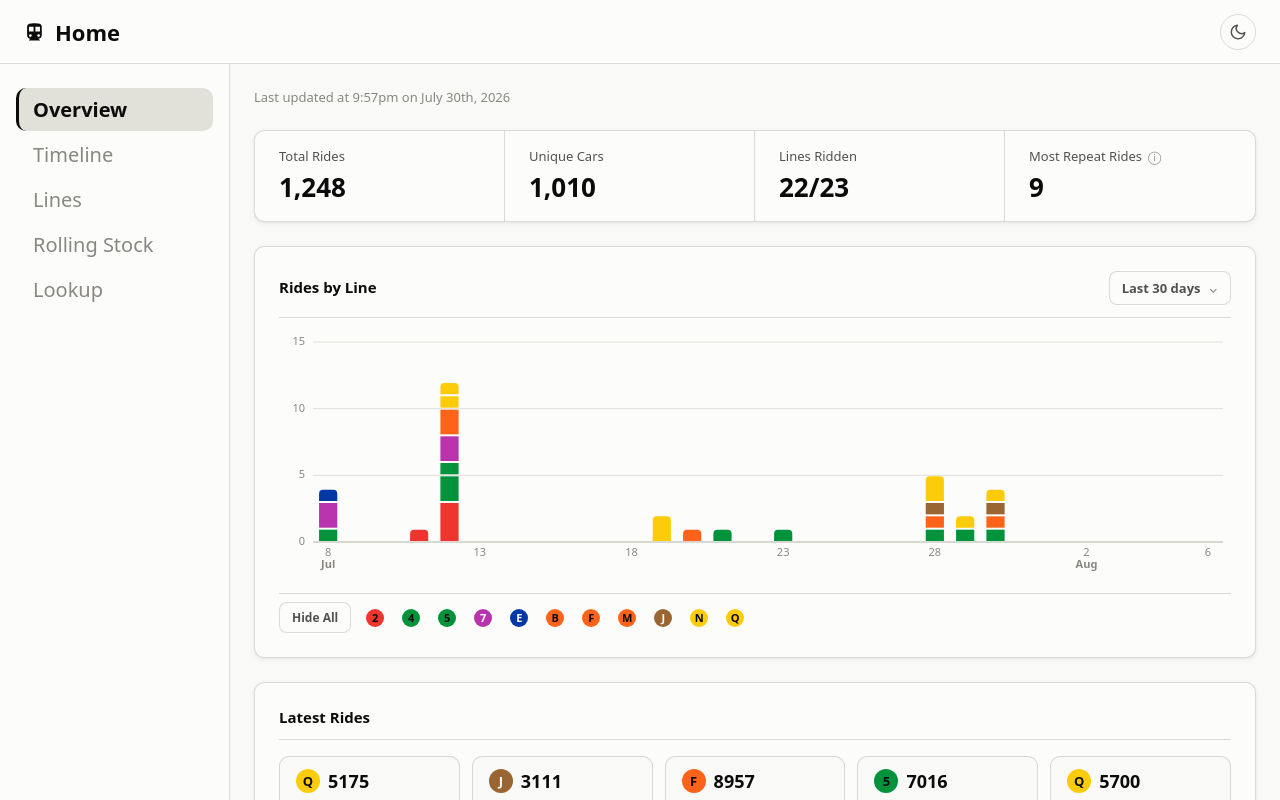
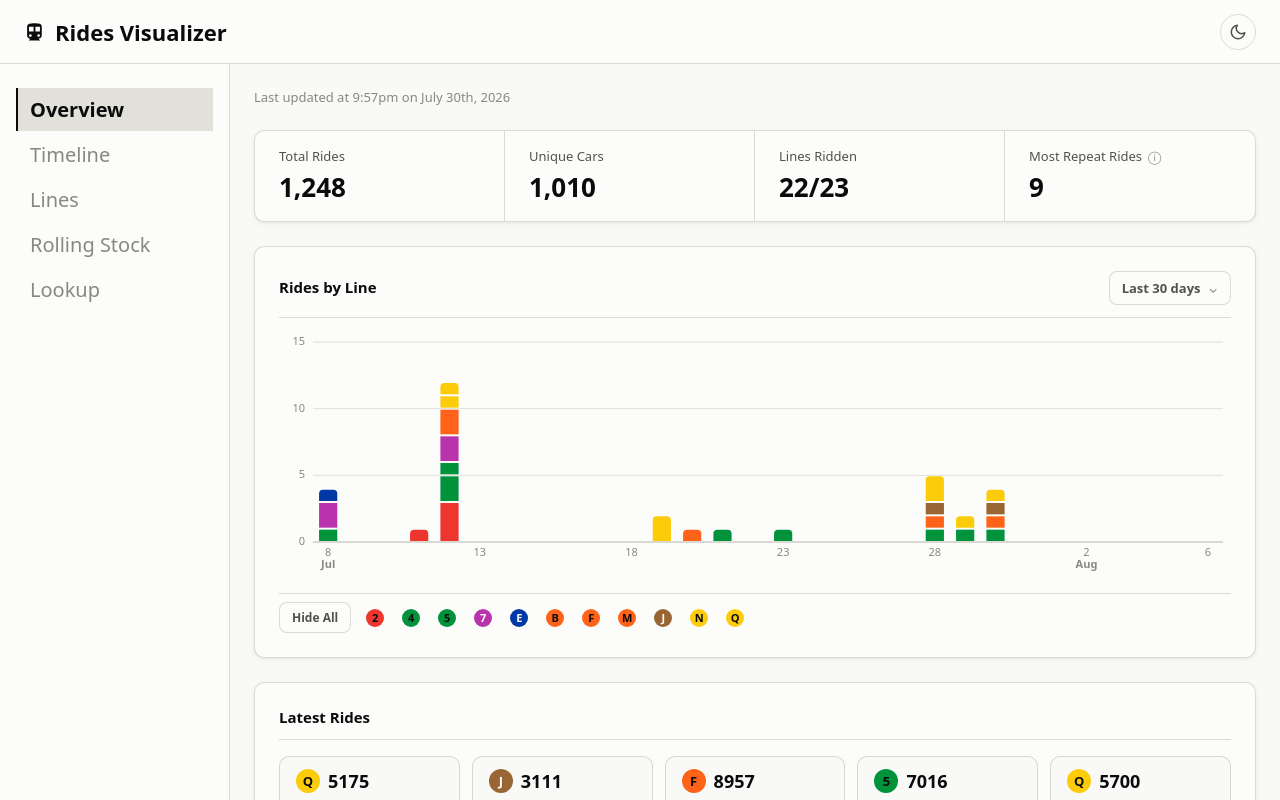
Before and after one commit to CalebRoenigk/subway-ride-visualizer, a React (Vite) app: page / in a window 1280 px wide. Shown: the top 800 px of the page. Built offline with nearby package versions, Linux system fonts and the light colour scheme.

Commit message:
Home Tweaks
Tweaks to title and selection of pages

```diff
--- a/src/components/layout/TopBar.tsx
+++ b/src/components/layout/TopBar.tsx
@@ -54,7 +54,7 @@ export function TopBar() {
         <span className="top-bar-icon">
           <TrainIcon />
         </span>
-        <span className="top-bar-title">Home</span>
+        <span className="top-bar-title">Rides Visualizer</span>
       </div>
       <button
         type="button"
--- a/src/components/layout/layout.css
+++ b/src/components/layout/layout.css
@@ -85,17 +85,17 @@
   text-decoration: none;
   color: var(--text-muted);
   padding: 8px 14px;
-  border-radius: 10px;
-  border-left: 3px solid transparent;
+  border-radius: 0;
+  box-shadow: inset 0 0 0 0 transparent;
   transition:
     background 0.12s ease,
     color 0.12s ease,
-    border-color 0.12s ease;
+    box-shadow 0.18s ease;
 }
 
 .sidebar-link--active {
   background: var(--gridline);
-  border-left-color: var(--text-primary);
+  box-shadow: inset 2px 0 0 0 var(--text-primary);
   color: var(--text-primary);
   font-weight: 600;
 }
```
